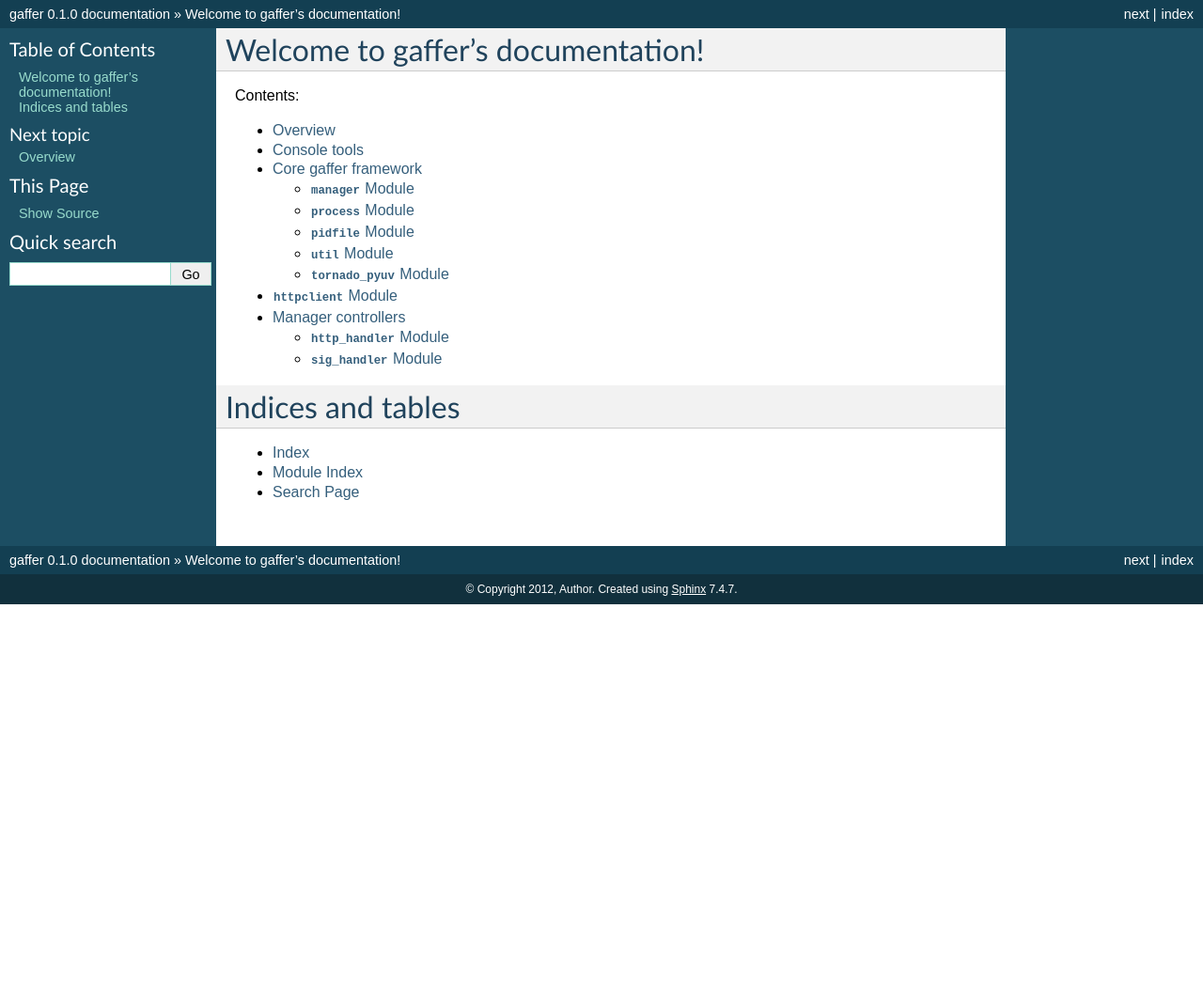
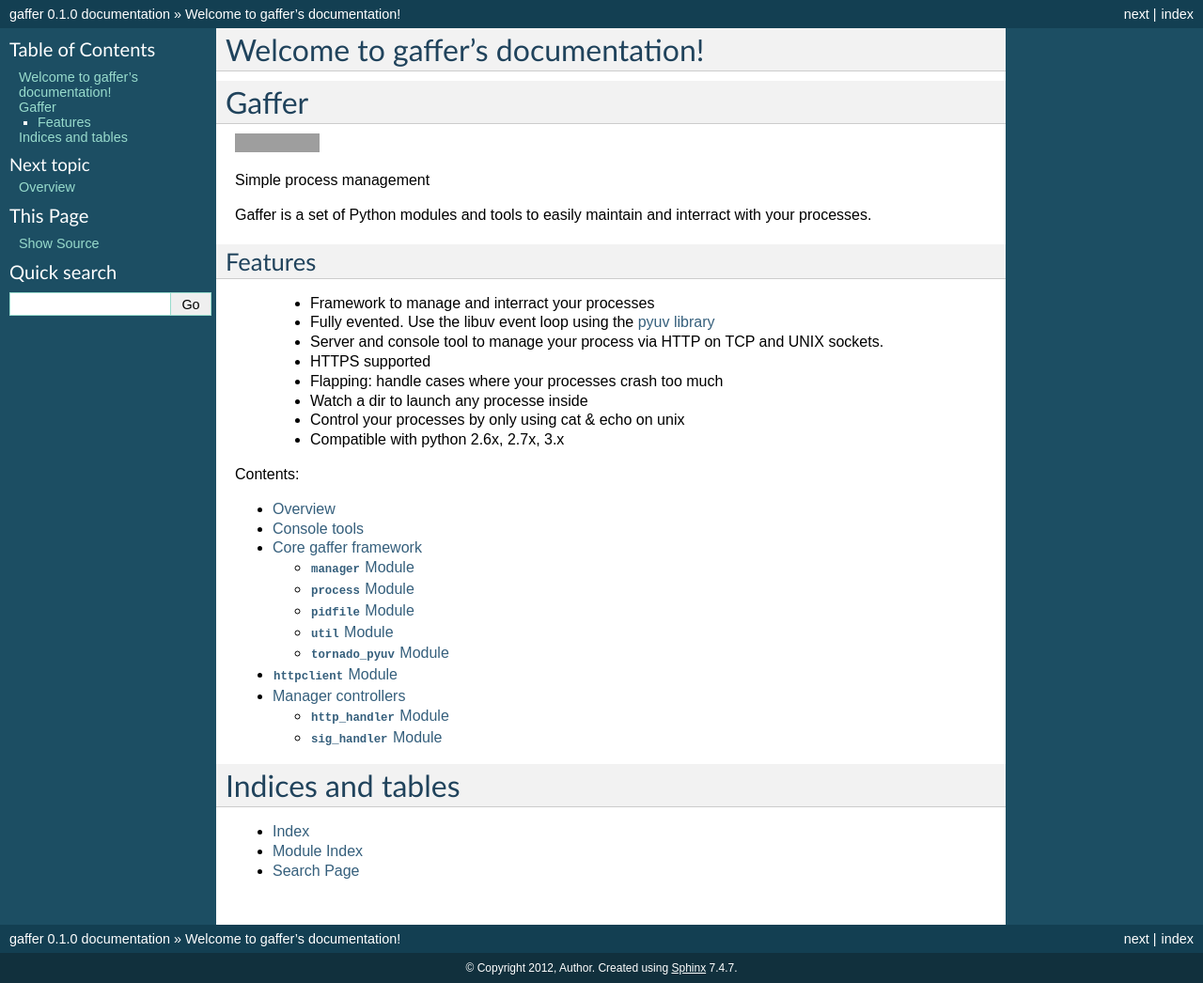
Before and after one commit to benoitc/gaffer, a Sphinx documentation site: the page built from docs/index.rst, in a window 1280 px wide. Shown: the whole page at 94% size. Built offline with Sphinx 7.4.7, drawn with Linux system fonts in a browser that asks for light colours; the version number is read from the project's files by our own code; before the commit the page ends 900 px from its top, so only the background shows below that; grey boxes are pictures that could not be loaded.

Commit message:
fix readme link introduce the doc

```diff
--- a/README.rst
+++ b/README.rst
@@ -14,7 +14,7 @@
 
     - Framework to manage and interract your processes
     - Fully evented. Use the libuv event loop using the
-      `pyuv library <https://pyuv.readthedocs.org>`
+      `pyuv library <https://pyuv.readthedocs.org>`_
     - Server and console tool to manage your process via HTTP on TCP and
       UNIX sockets.
     - HTTPS supported
--- a/docs/index.rst
+++ b/docs/index.rst
@@ -5,6 +5,31 @@
 
 Welcome to gaffer's documentation!
 ==================================
+
+Gaffer
+======
+
+.. image:: https://secure.travis-ci.org/benoitc/gaffer.png?branch=master
+    :target: http://travis-ci.org/benoitc/gaffer
+
+Simple process management
+
+Gaffer is a set of Python modules and tools to easily maintain and
+interract with your processes.
+
+Features
+--------
+
+    - Framework to manage and interract your processes
+    - Fully evented. Use the libuv event loop using the
+      `pyuv library <https://pyuv.readthedocs.org>`_
+    - Server and console tool to manage your process via HTTP on TCP and
+      UNIX sockets.
+    - HTTPS supported
+    - Flapping: handle cases where your processes crash too much
+    - Watch a dir to launch any processe inside
+    - Control your processes by only using cat & echo on unix
+    - Compatible with python 2.6x, 2.7x, 3.x
 
 Contents:
 
```
